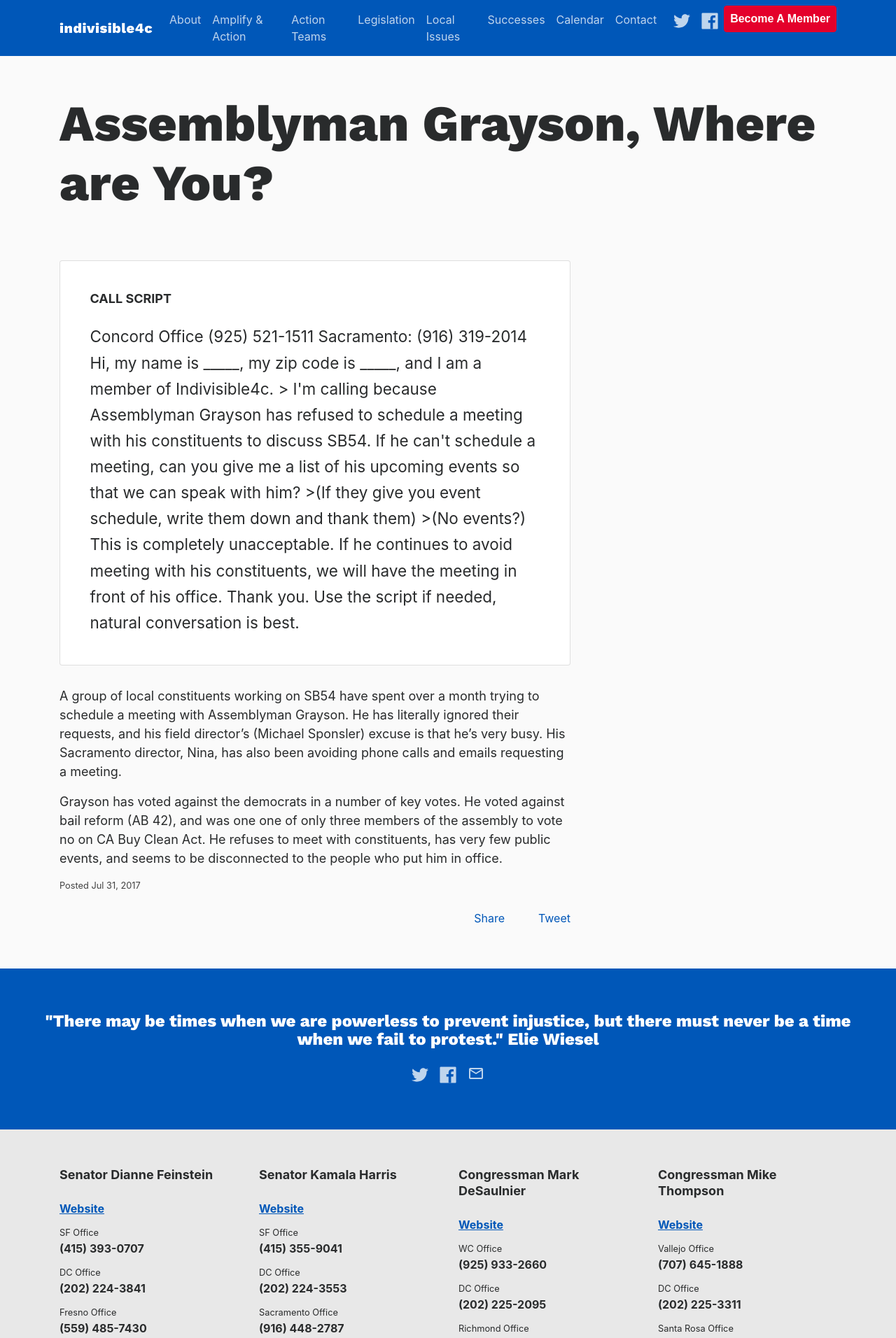
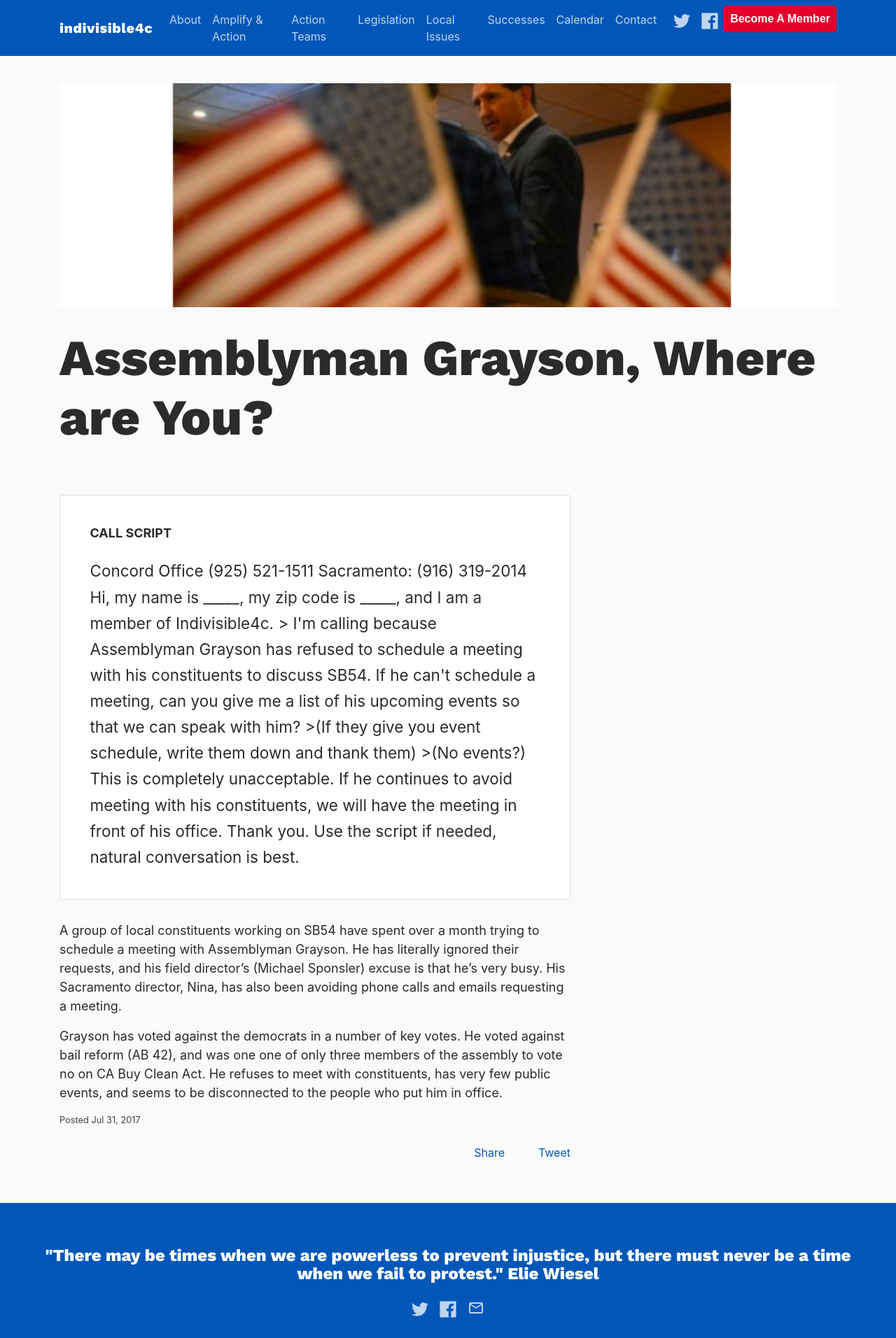
Before and after one commit to IndivisibleTemplate/BasicTemplate, a Jekyll site: the page built from _posts/2017-07-31-assemblyman-grayson-where-are-you.markdown, in a window 1280 px wide. Shown: the top 1912 px of the page at 70% size. Built offline with Jekyll 4.4.1, drawn with Linux system fonts in a browser that asks for light colours; nearby versions of some CDN libraries; comment, search, counter and statistics services are not loaded.

Commit message:
Updated Assemblyman Grayson Where Are You

```diff
--- a/_posts/2017-07-31-assemblyman-grayson-where-are-you.markdown
+++ b/_posts/2017-07-31-assemblyman-grayson-where-are-you.markdown
@@ -1,6 +1,7 @@
 ---
 title: Assemblyman Grayson, Where are You?
 date: 2017-07-31 20:35:00 -07:00
+main-image: "/uploads/gray.png"
 call-script-text: "Concord Office (925) 521-1511\n\n\nSacramento: (916) 319-2014\n\n\nHi,
   my name is _____, my zip code is _____, and I am a member of Indivisible4c.\n\n>
   I'm calling because Assemblyman Grayson has refused to schedule a meeting with his
```
